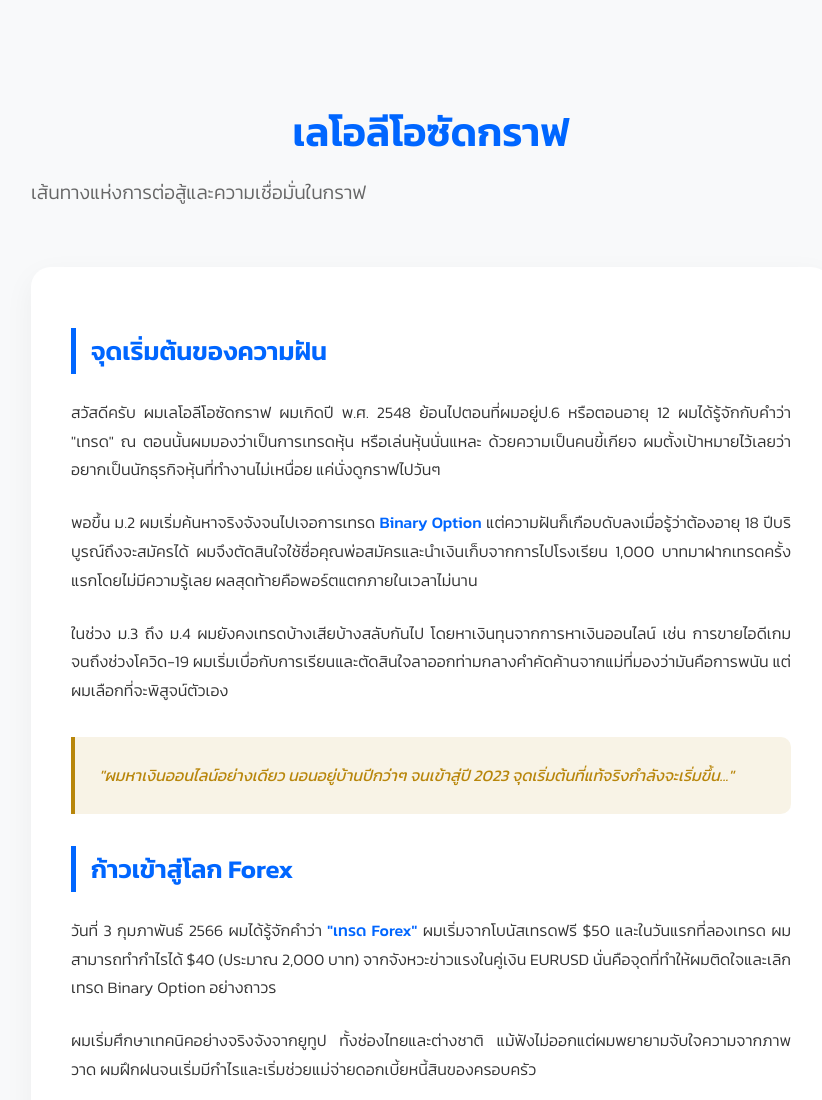
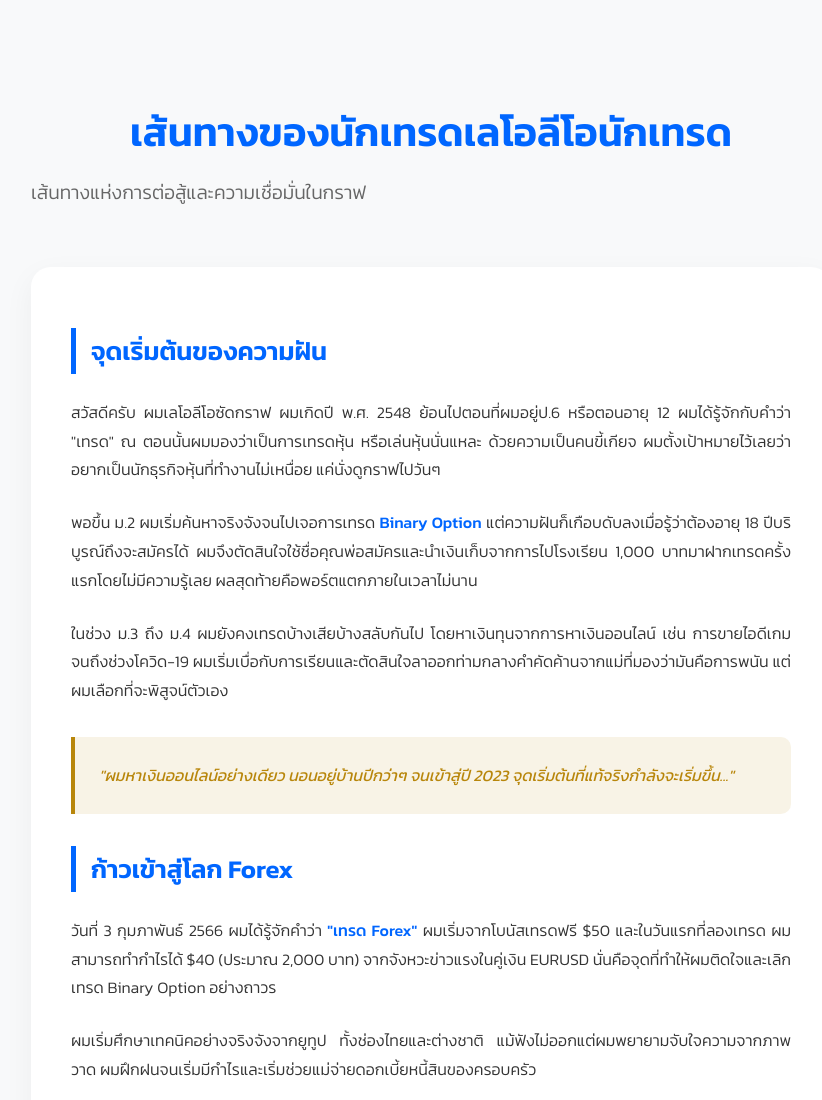
Before and after one commit to MyBlackCandy/candynado_vps_demo, a website: page public/index.html in a window 1280 px wide. Shown: the top 1100 px of the page, without its empty margins (209-1031 px from the left). Drawn offline with Linux system fonts and the light colour scheme.

Commit message:
Update index.html

```diff
--- a/public/index.html
+++ b/public/index.html
@@ -3,7 +3,7 @@
 <head>
   <meta charset="utf-8" />
   <meta name="viewport" content="width=device-width,initial-scale=1" />
-  <title>เลโอลีโอซัดกราฟ | เส้นทาง Trader</title>
+  <title>เลโอลีโอ</title>
   <link href="https://fonts.googleapis.com/css2?family=Kanit:wght@300;400;500;600&display=swap" rel="stylesheet">
   <style>
     :root {
@@ -146,7 +146,7 @@
 
 <div class="container">
   <header class="hero">
-    <h1>เลโอลีโอซัดกราฟ</h1>
+    <h1>เส้นทางของนักเทรดเลโอลีโอนักเทรด</h1>
     <p>เส้นทางแห่งการต่อสู้และความเชื่อมั่นในกราฟ</p>
   </header>
 
```
